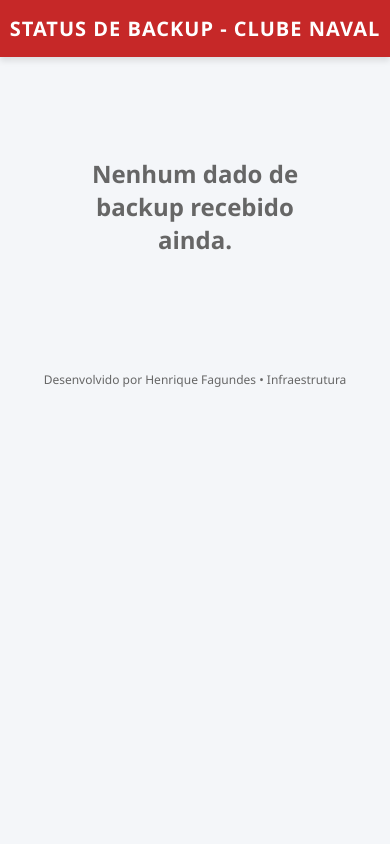
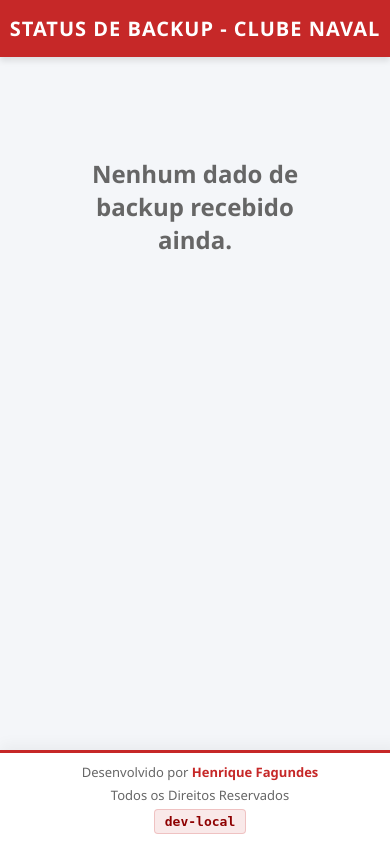
Before and after one commit to clubenaval/backups, a Flask app: page / in a window 390 px wide. Run offline with Flask 3, Linux system fonts and the light colour scheme.

Commit message:
🚀 Implementação do sistema completo de monitoramento de backups (NOC) para o Clube Naval.
🖥️ BACKEND E DASHBOARD (Flask/Python + MySQL)
- Criação da API REST (POST /api/backup) para recebimento centralizado de logs dos servidores.
- Criação do banco de dados MySQL via SQLAlchemy com persistência em volume local (/srv/bkp/db).
- Desenvolvimento de interface web responsiva baseada em cards (2 por linha), com identidade visual do Clube Naval (Branco e Vermelho).
- Implementação de barras de progresso visuais (Verde/Laranja/Vermelho) para monitoramento de capacity (Origem e Destino NAS).
- Agrupamento inteligente de logs por servidor e tipo de backup (FULL/INCREMENTAL).
- Adição de script JS para Auto-Refresh silencioso (Fetch API) a cada 5 segundos.
- Inclusão de spinner animado e status "EM PROGRESSO" em tempo real.
- Rodapé fixo com suporte a injeção de versão automatizada (CI/CD via APP_VERSION).

⚙️ SCRIPTS DE BACKUP BASH (Templates Padronizados)
- Centralização das configurações (VG, Diretórios, NAS, Retenção) no topo dos arquivos para fácil implantação em novos servidores.
- Integração da função 'enviar_dashboard' disparando JSON para a API nos eventos de Início, Sucesso e Falha.
- Captura de métricas de armazenamento (Espaço Livre e Uso Percentual) usando df e awk.
- Captura exata do horário de Início e Fim das rotinas.
- Refatoração da checagem de montagem (mount) de forma dinâmica para evitar erros de caminho (awk -F/).
- Substituição do 'find' pelo "Hack do Rsync" (ls + rsync --delete) para deleção ultrarrápida de backups antigos retidos no NAS.
- Correção do anexo ZIP (flag -j para remover caminhos absolutos).
- Correção de sintaxe no redirecionamento de logs (>> $LOG 2>&1).
- Remoção da dependência e envio de mensagens via Telegram, mantendo os alertas por E-mail nativo (Mutt).

🐳 INFRAESTRUTURA (Docker)
- Orquestração com docker-compose contendo serviços 'db' (MySQL 8.0) e 'web' (Aplicação Flask).
- Definição do Timezone (America/Sao_Paulo) para sincronia perfeita de horários.

```diff
--- a/app.py
+++ b/app.py
@@ -22,8 +22,8 @@ class BackupLog(db.Model):
     servidor = db.Column(db.String(100), nullable=False)
     tipo_backup = db.Column(db.String(20), nullable=False)
     status = db.Column(db.String(20), nullable=False)
-    data_inicio = db.Column(db.String(50))   # <-- NOVA COLUNA
-    data_fim = db.Column(db.String(50))      # <-- NOVA COLUNA
+    data_inicio = db.Column(db.String(50))
+    data_fim = db.Column(db.String(50))
     espaco_livre_origem = db.Column(db.String(20))
     uso_percentual_origem = db.Column(db.String(10))
     espaco_livre_destino = db.Column(db.String(20))
@@ -76,7 +76,6 @@ def registrar_backup():
 
 @app.route('/')
 def dashboard():
-    # AGORA AGRUPA POR SERVIDOR E TIPO DE BACKUP (Para ter card do full e incremental separados)
     subquery = db.session.query(
         BackupLog.servidor,
         BackupLog.tipo_backup,
@@ -92,7 +91,10 @@ def dashboard():
         )
     ).order_by(BackupLog.servidor, BackupLog.tipo_backup).all()
 
-    return render_template('index.html', backups=ultimos_backups)
+    # CAPTURA A VERSÃO DA VARIÁVEL DE AMBIENTE (COM FALLBACK)
+    versao_app = os.environ.get('APP_VERSION', 'dev-local')
+
+    return render_template('index.html', backups=ultimos_backups, version=versao_app)
 
 if __name__ == '__main__':
     app.run(host='0.0.0.0', port=5000)
--- a/templates/index.html
+++ b/templates/index.html
@@ -4,6 +4,7 @@
     <meta charset="UTF-8">
     <meta name="viewport" content="width=device-width, initial-scale=1.0">
     <title>Dashboard de Backups - Clube Naval</title>
+    <link rel="stylesheet" href="https://cdnjs.cloudflare.com/ajax/libs/font-awesome/6.4.0/css/all.min.css">
     <style>
         :root {
             --cn-red: #c62828;
@@ -16,7 +17,14 @@
             --progress: #1976d2; /* Azul para "Em Progresso" */
         }
 
-        body { font-family: 'Segoe UI', Roboto, Helvetica, Arial, sans-serif; background-color: var(--bg-color); color: var(--text-main); margin: 0; padding: 0; }
+        body {
+            font-family: 'Segoe UI', Roboto, Helvetica, Arial, sans-serif;
+            background-color: var(--bg-color);
+            color: var(--text-main);
+            margin: 0;
+            padding: 0;
+            padding-bottom: 70px; /* Garante que o conteúdo não fique escondido sob o rodapé fixo */
+        }
         header { background-color: var(--cn-red); color: white; padding: 15px 0; text-align: center; box-shadow: 0 4px 6px rgba(0,0,0,0.1); }
         header h1 { margin: 0; font-size: 20px; letter-spacing: 1px; }
 
@@ -64,7 +72,66 @@
         .storage-header { display: flex; justify-content: space-between; font-size: 11px; margin-bottom: 2px; }
         .storage-title { color: var(--text-muted); font-weight: 600; }
         .storage-value { font-weight: bold; }
-        footer { text-align: center; padding: 15px; color: var(--text-muted); font-size: 12px; margin-top: 30px; }
+
+        /* =========================================
+           RODAPÉ FIXO E CENTRALIZADO
+        ========================================= */
+        .fixed-footer {
+            position: fixed;
+            bottom: 0;
+            left: 0;
+            width: 100%;
+            height: 50px;
+            background: rgba(255, 255, 255, 0.98);
+            border-top: 3px solid var(--cn-red);
+            display: flex;
+            justify-content: center;
+            align-items: center;
+            z-index: 9999;
+            font-size: 13px;
+            gap: 15px;
+            box-shadow: 0 -4px 15px rgba(0,0,0,0.05);
+        }
+
+        .footer-text {
+            color: var(--text-muted);
+        }
+
+        .footer-text a {
+            color: var(--cn-red);
+            text-decoration: none;
+            font-weight: 700;
+            transition: all 0.2s;
+        }
+
+        .footer-text a:hover {
+            color: var(--cn-red-dark);
+        }
+
+        .footer-separator {
+            color: var(--text-muted);
+            opacity: 0.5;
+        }
+
+        .footer-version {
+            color: var(--cn-red-dark);
+            background: rgba(198, 40, 40, 0.1);
+            padding: 4px 10px;
+            border-radius: 4px;
+            border: 1px solid rgba(198, 40, 40, 0.2);
+            font-family: monospace;
+            font-weight: bold;
+        }
+
+        @media (max-width: 768px) {
+            .fixed-footer {
+                height: auto;
+                padding: 10px 5px;
+                flex-direction: column;
+                gap: 5px;
+            }
+            .footer-separator { display: none; }
+        }
     </style>
 </head>
 <body>
@@ -148,7 +215,20 @@
             </div>
         {% endif %}
     </div>
-    <footer>Desenvolvido por Henrique Fagundes &bull; Infraestrutura</footer>
+
+    <footer class="fixed-footer">
+        <span class="footer-text">
+            Desenvolvido por <a href="https://henrique.tec.br" target="_blank">Henrique Fagundes</a>
+        </span>
+        <span class="footer-separator">|</span>
+        <span class="footer-text">
+            Todos os Direitos Reservados
+        </span>
+        <span class="footer-separator">|</span>
+        <span class="footer-version">
+            {{ version }}
+        </span>
+    </footer>
 
     <script>
         // Atualiza apenas os cards silenciosamente a cada 5 segundos
@@ -166,5 +246,3 @@
     </script>
 </body>
 </html>
-</body>
-</html>
```
Also changed, not shown: 1 other file. Lines whose indentation alone changed are shown as unchanged.
